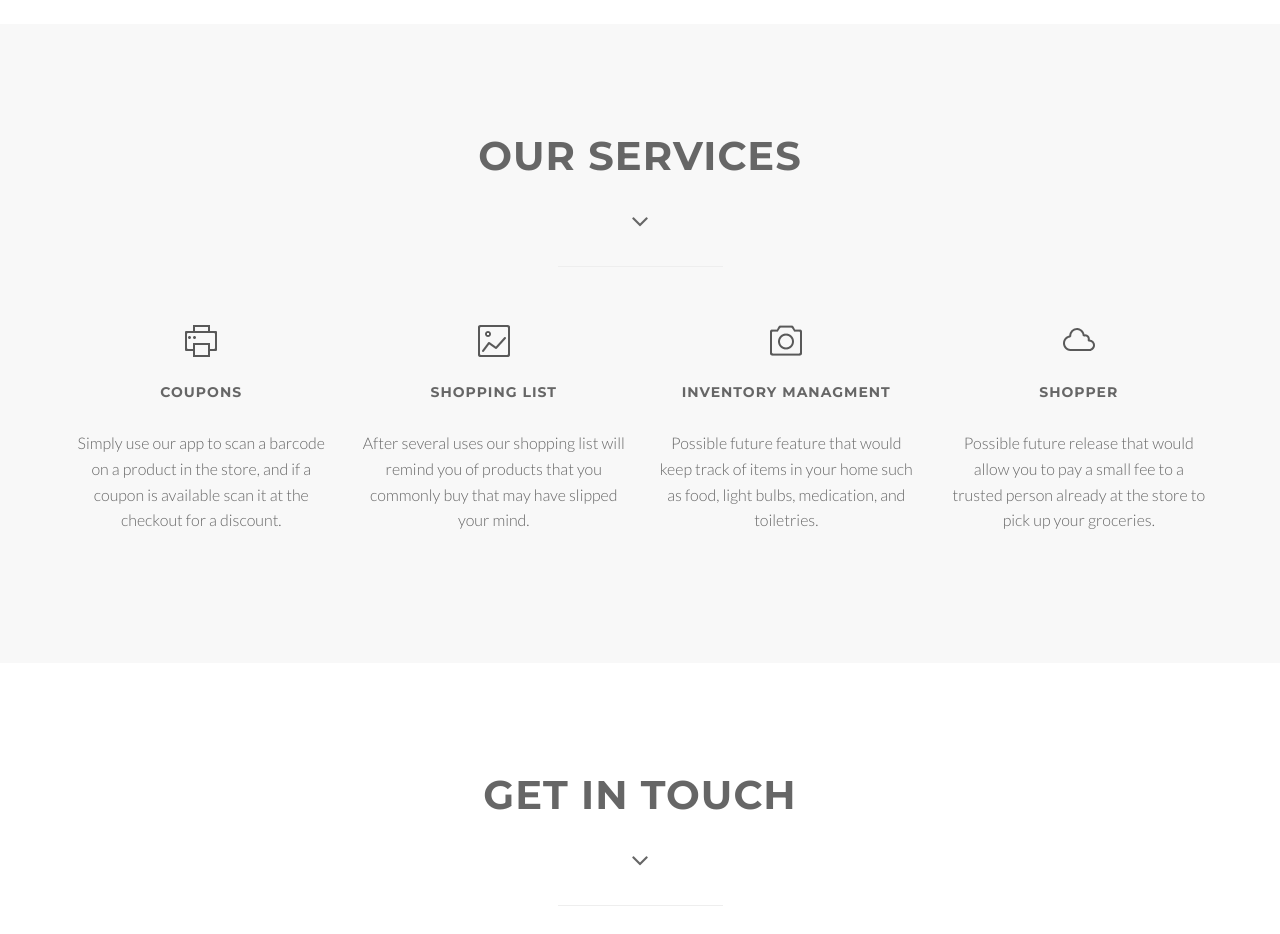
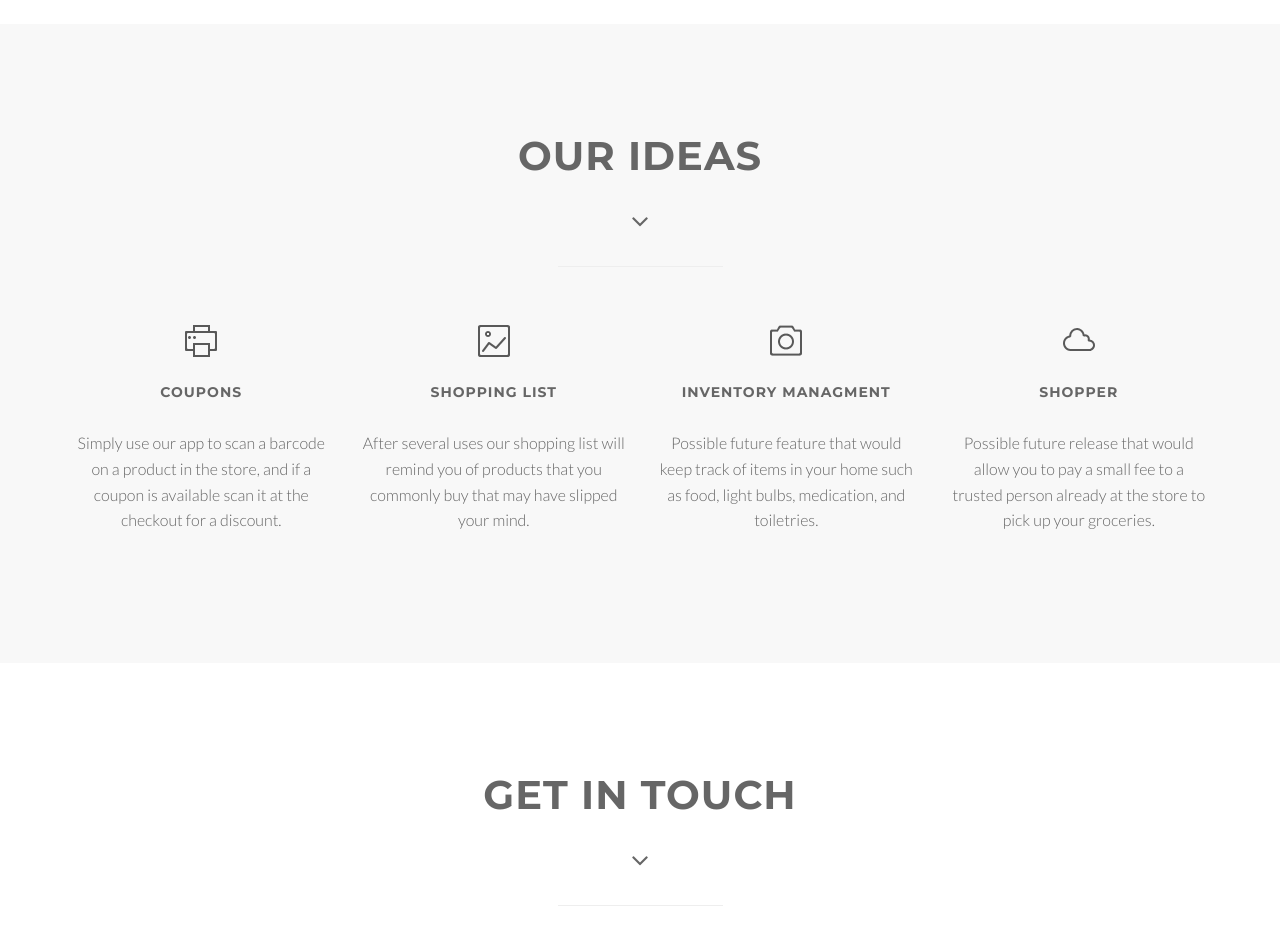
Before and after one commit to mark-ariniello/Discountstop, a plain HTML site: page index.html in a window 1280 px wide. Shown: the part 1300-2234 px from the top of the page. Drawn offline with Linux system fonts and the light colour scheme.

Commit message:
fixed the services to ideas
changed the ideas section to more closely match the nav bar

```diff
--- a/index.html
+++ b/index.html
@@ -150,7 +150,7 @@
 				<div class="col-lg-8 col-lg-offset-2">
 					<div class="wow bounceInDown" data-wow-delay="0.4s">
 					<div class="section-heading">
-					<h2>Our Services</h2>
+					<h2>Our Ideas</h2>
 					<i class="fa fa-2x fa-angle-down"></i>
 
 					</div>
```
